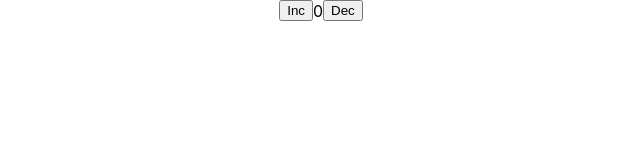
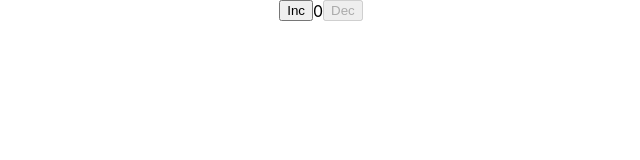
Before and after one commit to praveenmudadla815/chalanges, a React (Create React App) app: page / in a window 1280 px wide. Shown: the top 160 px of the page, without its empty margins (319-959 px from the left). Built offline with nearby package versions, Linux system fonts and the light colour scheme.

Commit message:
add max and min limit and disable condition

```diff
--- a/src/counter/Counter.js
+++ b/src/counter/Counter.js
@@ -4,10 +4,14 @@ const Counter = () => {
   const [count, setCount] = useState(0);
 
   const IncresehandelSubmit = () => {
-    setCount((count) => count + 1);
+    if (count < 10) {
+      setCount((count) => count + 1);
+    }
   };
   const DecreasehandelSubmit = () => {
-    setCount((count) => count - 1);
+    if (count > 0) {
+      setCount((count) => count - 1);
+    }
   };
   return (
     <div
@@ -17,9 +21,13 @@ const Counter = () => {
         justifyContent: "center",
       }}
     >
-      <button onClick={IncresehandelSubmit}>Inc</button>
+      <button onClick={IncresehandelSubmit} disabled={count === 10}>
+        Inc
+      </button>
       {count}
-      <button onClick={DecreasehandelSubmit}>Dec</button>
+      <button onClick={DecreasehandelSubmit} disabled={count === 0}>
+        Dec
+      </button>
     </div>
   );
 };
```
